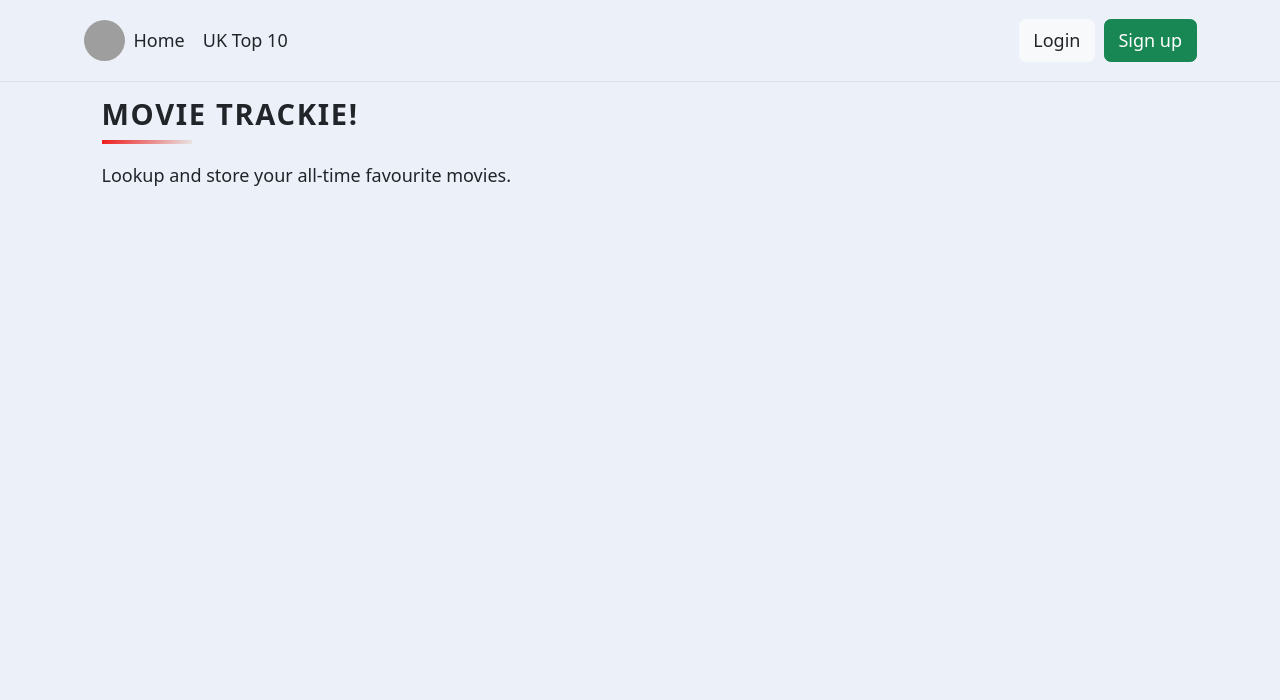
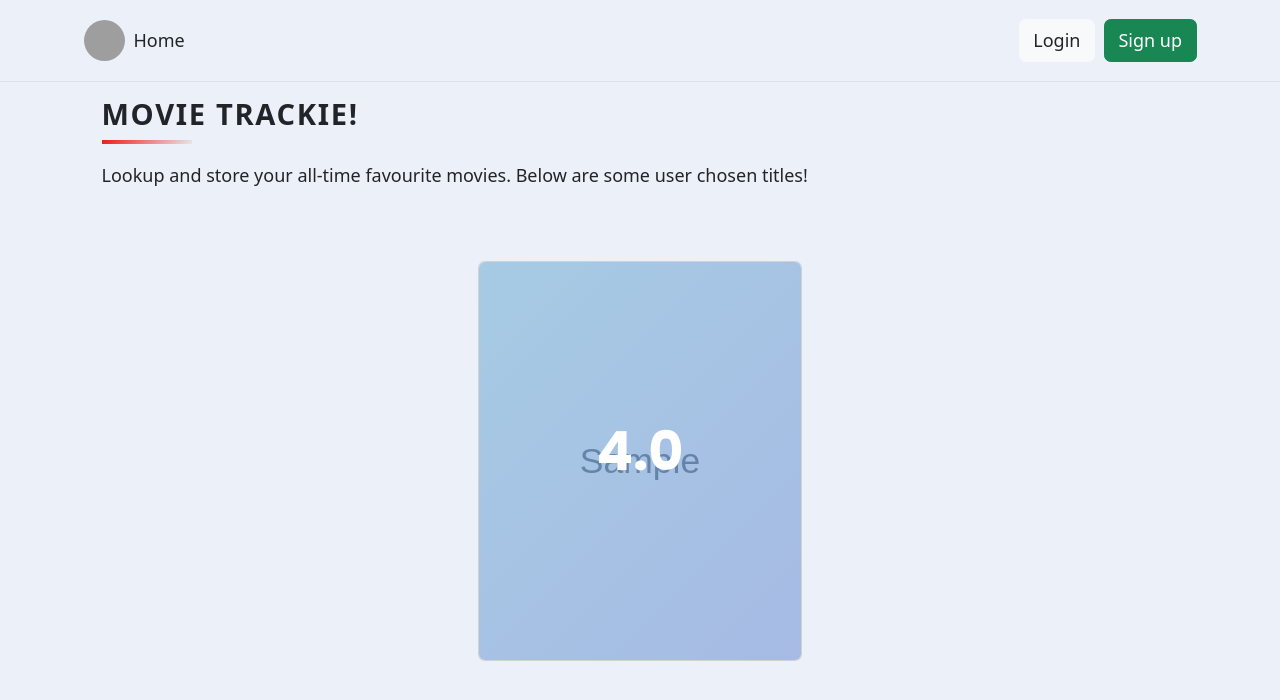
Before and after one commit to chapmanic/Movie-Library-WebApp, a Flask app: page / in a window 1280 px wide. Shown: the top 700 px of the page. Run offline with Flask 3, Linux system fonts and the light colour scheme; tables that the repository leaves empty hold one stand-in row (values such as "Sample post"); grey boxes marked "Sample" are stand-in pictures; some libraries are stand-ins or nearby versions; grey boxes are pictures that could not be loaded.

Commit message:
profile picture rendered, public stream added to home

```diff
--- a/main.py
+++ b/main.py
@@ -66,7 +66,7 @@ class Movie(db.Model):
     user_id = db.Column(db.Integer, db.ForeignKey("users.id"))
     user = relationship("User", back_populates="movies")
     title = db.Column(db.String(80), unique=True, nullable=False)
-    year = db.Column(db.Integer, nullable=False)
+    year = db.Column(db.String(30), nullable=True)
     description = db.Column(db.String(80), nullable=False)
     rating = db.Column(db.Float(5))
     ranking = db.Column(db.Integer)
@@ -86,14 +86,20 @@ with app.app_context():
 
 @app.route("/mymovies", methods=["POST", "GET"])
 def mymovies():
-    all_movies = db.session.execute(db.select(Movie).where(Movie.user_id == current_user.id)).scalars()
-    print(all_movies)
-    # all_movies = Movie.query.order_by(Movie.rating.desc()).all()
+    all_movies = db.session.execute(
+        db.select(Movie)
+        .where(Movie.user_id == current_user.id)
+        .order_by(Movie.rating.desc())
+    ).scalars()
     return render_template("mymovies.html", data=all_movies)
 
 @app.route("/", methods=["POST", "GET"])
 def home():
-    return render_template("index.html")
+    public_all_movies = db.session.execute(
+        db.select(Movie)
+        .order_by(Movie.rating.desc())
+    ).scalars()
+    return render_template("index.html", public_data=public_all_movies)
 
 # Route for Registering Users
 @app.route("/register", methods=["POST", "GET"])
@@ -211,7 +217,7 @@ def create_movie_entry():
         i = db.session.execute(db.select(Movie).where(Movie.title == api_data["original_title"])).scalar()
         new_movie_id = i.id
         flash("That Film has been added to your Library, Please add another", "info")
-        return redirect(url_for("mymovies"))
+        # return redirect(url_for("edit"))
     except IntegrityError:
         db.session.rollback()
         flash("That Film is already in your Library, Please try again.", "danger")
@@ -220,7 +226,7 @@ def create_movie_entry():
         db.session.rollback()
         print(f"An unexpected error occurred: {str(e)}")
         return redirect(url_for('mymovies', status=True))
-    # return redirect(url_for('edit', id=new_movie_id))
+    return redirect(url_for('edit', id=new_movie_id))
 
 # Allows user to edit data of existing film and/or newly added film.
 @app.route("/edit", methods=["GET", "POST"])
@@ -259,4 +265,4 @@ def profile(user_id):
 #  if the file is imported as a module, statment is False
 if __name__ == '__main__':
     # app refers to flask instance called above
-    app.run(debug=False)
+    app.run(debug=True)
--- a/templates/base.html
+++ b/templates/base.html
@@ -61,7 +61,6 @@
             class="nav col-12 col-lg-auto me-lg-auto mb-2 justify-content-center mb-md-0"
           >
             <li><a href="{{ url_for('home')}}" class="nav-link px-2 link-dark">Home</a></li>
-            <li><a href="#" class="nav-link px-2 link-dark">UK Top 10</a></li>
             {% if current_user.is_authenticated %}
             <li><a href="{{ url_for('mymovies') }}" class="nav-link px-2 link-dark">My Movies</a></li>{% endif %}
           </ul>
--- a/templates/index.html
+++ b/templates/index.html
@@ -6,5 +6,28 @@
     <div class="alert alert-{{ category }}">{{ message }}</div>
     {% endfor %} {% endif %} {% endwith %}
   <h1 class="heading">Movie Trackie!</h1>
-  <p class="description">Lookup and store your all-time favourite movies.</p>
+  <p class="description">Lookup and store your all-time favourite movies. Below are some user chosen titles!</p>
+  <div class="card-container">
+    {% for movie in public_data %}
+    <div class="card">
+      <div class="front" style="background-image: url({{movie.img_url}});">
+        <p class="large">{{ movie.rating }}</p>
+      </div>
+      <div class="back">
+        <div>
+          <div class="title">
+            {{ movie.title }}
+            <span class="release_date">({{ movie.year }})</span>
+          </div>
+          <div class="rating">
+            <label>{{ movie.rating }}</label>
+            <i class="fas fa-star star"></i>
+          </div>
+          <p class="review"></p>
+          <p class="overview">{{ movie.description }}</p>
+        </div>
+      </div>
+    </div>
+    {% endfor %}
+  </div>
 {% endblock %}
--- a/templates/userprofile.html
+++ b/templates/userprofile.html
@@ -8,7 +8,7 @@
         class="image d-flex flex-column justify-content-center align-items-center"
       >
         <img
-        src="https://avatars.githubusercontent.com/u/108154316?v=4"
+        src="{{ url_for('static', filename='avatars/' + current_user.avatar_img)}}"
         alt="mdo"
         width="133"
         height="133"
```
Also changed, not shown: static/avatars/963de71f798537abd398887086686997169434c7_full.jpg (added), static/avatars/9c7d1edecfdcfdd2b5799dda5cdf480db0ee3e66_full.jpg (added), static/avatars/user.jpg (added).
